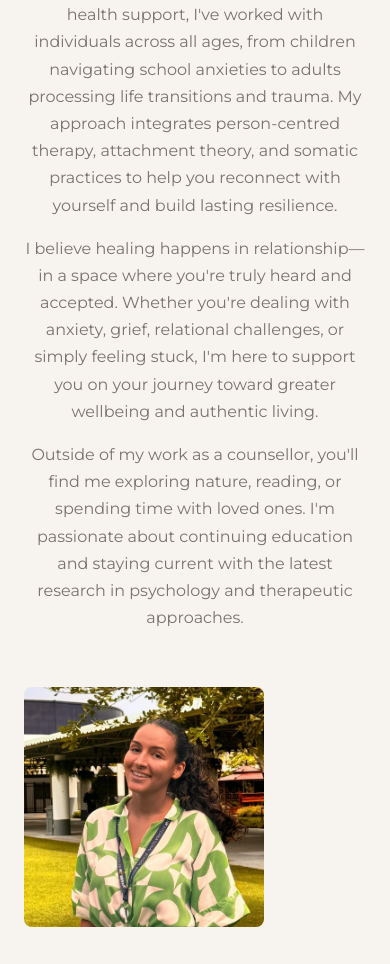
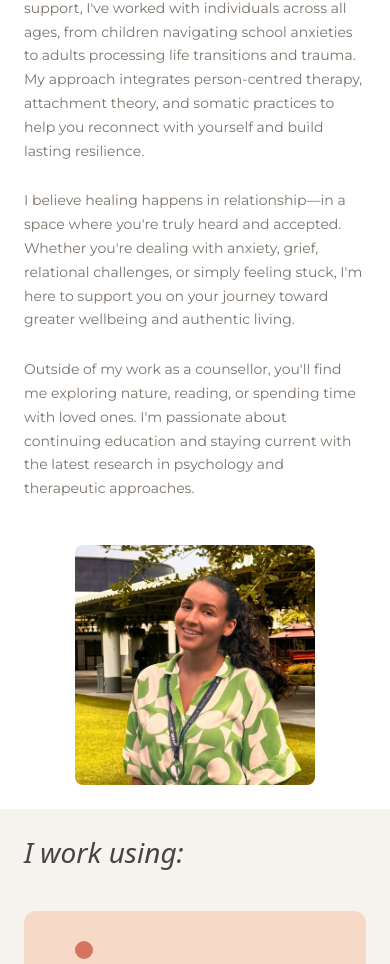
Before and after one commit to joseph-johnson27001/Rebecca-s-Counselling-Site, a Vue app: page / in a window 390 px wide. Shown: the part 1023-1987 px from the top of the page. Built offline with nearby package versions, Linux system fonts and the light colour scheme.

Commit message:
About section update

```diff
--- a/src/views/About.vue
+++ /dev/null
@@ -1,66 +0,0 @@
-<template>
-  <section class="page-hero">
-    <div class="about-content">
-      <div class="about-left">
-        <h2 class="page-heading-md">Hi! I'm Rebecca</h2>
-        <p class="about-desc">
-          I'm a trained counsellor offering a warm, compassionate space for
-          exploration and healing. I use evidence-informed, trauma-aware
-          approaches, tailoring work to each individual and family.
-        </p>
-        <p class="about-desc">
-          With over 8 years of experience in mental health support, I've worked
-          with individuals across all ages, from children navigating school
-          anxieties to adults processing life transitions and trauma. My
-          approach integrates person-centred therapy, attachment theory, and
-          somatic practices to help you reconnect with yourself and build
-          lasting resilience.
-        </p>
-        <p class="about-desc">
-          I believe healing happens in relationship—in a space where you're
-          truly heard and accepted. Whether you're dealing with anxiety, grief,
-          relational challenges, or simply feeling stuck, I'm here to support
-          you on your journey toward greater wellbeing and authentic living.
-        </p>
-        <p class="about-desc">
-          Outside of my work as a counsellor, you'll find me exploring nature,
-          reading, or spending time with loved ones. I'm passionate about
-          continuing education and staying current with the latest research in
-          psychology and therapeutic approaches.
-        </p>
-      </div>
-      <img
-        src="/src/assets/rebecca-image.jpeg"
-        alt="Rebecca Raye"
-        class="about-photo"
-      />
-    </div>
-  </section>
-</template>
-
-<script setup></script>
-
-<style scoped>
-.about-content {
-  display: flex;
-  gap: 40px;
-  align-items: center;
-  max-width: 1300px;
-  width: 100%;
-}
-.about-left {
-  flex: 1;
-}
-.about-desc {
-  color: var(--muted);
-  line-height: 1.7;
-  margin-bottom: 16px;
-}
-.about-photo {
-  border-radius: 8px;
-  object-fit: cover;
-  width: 360px;
-  height: 360px;
-  flex: 0 0 360px;
-}
-</style>
--- a/src/views/Home.vue
+++ b/src/views/Home.vue
@@ -32,7 +32,7 @@
     </div>
   </section>
 
-  <section class="section">
+  <section class="section about-section">
     <div class="about-content">
       <div class="about-left">
         <h2 class="about-heading">Hi! I'm Rebecca</h2>
@@ -62,11 +62,13 @@
           psychology and therapeutic approaches.
         </p>
       </div>
-      <img
-        src="/src/assets/rebecca-image.jpeg"
-        alt="Rebecca Raye"
-        class="about-photo"
-      />
+      <div class="about-right">
+        <img
+          src="/src/assets/rebecca-image.jpeg"
+          alt="Rebecca Raye"
+          class="about-photo"
+        />
+      </div>
     </div>
   </section>
 
@@ -267,6 +269,50 @@ onMounted(() => {
   background: rgba(255, 255, 255, 0.9);
 }
 
+.about-section {
+  background: white;
+}
+
+.about-content {
+  display: grid;
+  grid-template-columns: 2fr 1fr;
+  gap: 48px;
+  align-items: start;
+}
+
+.about-left {
+  display: flex;
+  flex-direction: column;
+  justify-content: center;
+}
+
+.about-heading {
+  font-family: "Playfair Display", serif;
+  font-size: 36px;
+  color: var(--accent);
+  margin: 0 0 24px;
+}
+
+.about-desc {
+  color: var(--muted);
+  line-height: 1.7;
+  margin-bottom: 16px;
+  font-size: 16px;
+}
+
+.about-right {
+  display: flex;
+  justify-content: center;
+  align-items: start;
+}
+
+.about-photo {
+  border-radius: 8px;
+  object-fit: cover;
+  width: 320px;
+  height: 320px;
+}
+
 @media (max-width: 768px) {
   .hero {
     min-height: 600px;
@@ -288,64 +334,6 @@ onMounted(() => {
     margin-top: 24px;
   }
 
-  .about-content {
-    display: flex;
-    flex-direction: row-reverse;
-    gap: 40px;
-    align-items: flex-start;
-    width: 100%;
-  }
-
-  .about-left {
-    flex: 1;
-  }
-
-  .about-heading {
-    font-family: "Playfair Display", serif;
-    font-size: 32px;
-    color: var(--accent);
-    margin: 0 0 24px;
-  }
-
-  .about-desc {
-    color: var(--muted);
-    line-height: 1.7;
-    margin-bottom: 16px;
-  }
-
-  .about-photo {
-    border-radius: 8px;
-    object-fit: cover;
-    width: 360px;
-    height: 360px;
-    flex: 0 0 360px;
-  }
-
-  @media (max-width: 900px) {
-    .about-content {
-      flex-direction: column;
-      text-align: center;
-    }
-
-    .about-photo {
-      width: 300px;
-      height: 300px;
-      flex: 0 0 300px;
-    }
-  }
-
-  @media (max-width: 600px) {
-    .about-heading {
-      font-size: 24px;
-    }
-
-    .about-photo {
-      width: 240px;
-      height: 240px;
-      flex: 0 0 240px;
-    }
-  }
-
   .cta-wrap .btn {
     width: 100%;
     text-align: center;
@@ -353,6 +341,22 @@ onMounted(() => {
 
   .hero-content {
     padding: 40px 24px;
+  }
+}
+
+@media (max-width: 900px) {
+  .about-content {
+    grid-template-columns: 1fr;
+    gap: 32px;
+  }
+
+  .about-heading {
+    font-size: 32px;
+  }
+
+  .about-photo {
+    width: 280px;
+    height: 280px;
   }
 }
 
@@ -382,5 +386,20 @@ onMounted(() => {
     text-align: center;
     padding: 12px 18px;
   }
+
+  .about-heading {
+    font-size: 24px;
+    margin-bottom: 16px;
+  }
+
+  .about-desc {
+    font-size: 14px;
+    margin-bottom: 12px;
+  }
+
+  .about-photo {
+    width: 240px;
+    height: 240px;
+  }
 }
 </style>
```
